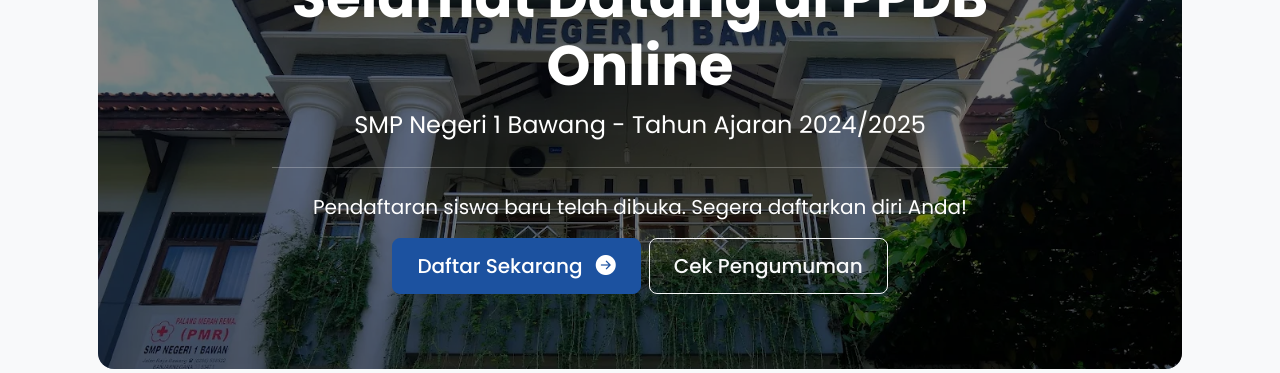
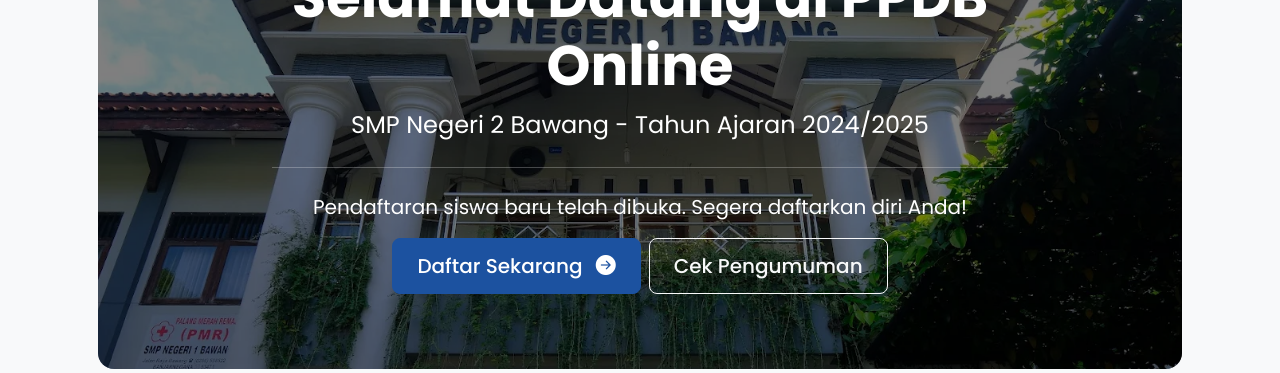
Before and after one commit to MarselPix/ppdbonline, a PHP site: page / in a window 1280 px wide. Shown: the part 226-599 px from the top of the page. Run offline with PHP 8.4, Linux system fonts and the light colour scheme.

Commit message:
edit nama sekolah

```diff
--- a/index.php
+++ b/index.php
@@ -10,7 +10,7 @@ ini_set('display_errors', 0);
     <div class="hero-overlay"></div>
     <div class="hero-content text-center text-white">
         <h1 class="display-4 fw-bold">Selamat Datang di PPDB Online</h1>
-        <p class="lead fs-4">SMP Negeri 1 Bawang - Tahun Ajaran 2024/2025</p>
+        <p class="lead fs-4">SMP Negeri 2 Bawang - Tahun Ajaran 2024/2025</p>
         <hr class="my-4 border-white">
         <p class="fs-5">Pendaftaran siswa baru telah dibuka. Segera daftarkan diri Anda!</p>
         <div class="d-grid gap-2 d-sm-flex justify-content-sm-center">
```
